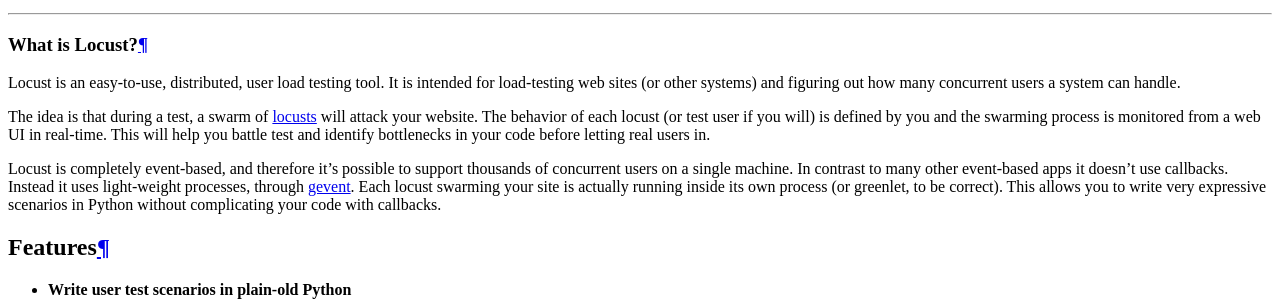
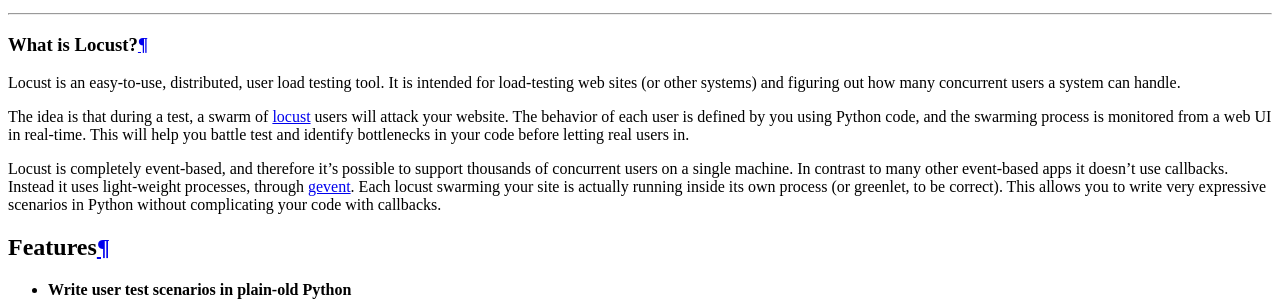
Before and after one commit to locustio/locust, a Sphinx documentation site: the page built from docs/what-is-locust.rst, in a window 1280 px wide. Shown: the part 662-963 px from the top of the page. Built offline with Sphinx 7.4.7 and the Read the Docs theme 2.0.0, drawn with Linux system fonts in a browser that asks for light colours; the version number is read from the project's files by our own code.

Commit message:
More "locust" -> "user" renaming

```diff
--- a/docs/what-is-locust.rst
+++ b/docs/what-is-locust.rst
@@ -5,11 +5,10 @@
 Locust is an easy-to-use, distributed, user load testing tool. It is intended for load-testing web sites
 (or other systems) and figuring out how many concurrent users a system can handle.
 
-The idea is that during a test, a swarm of `locusts <http://en.wikipedia.org/wiki/Locust>`_
-will attack your website. The behavior of each
-locust (or test user if you will) is defined by you and the swarming process is monitored from a
-web UI in real-time. This will help you battle test and identify bottlenecks in your code before
-letting real users in.
+The idea is that during a test, a swarm of `locust <http://en.wikipedia.org/wiki/Locust>`_ users
+will attack your website. The behavior of each user is defined by you using Python code, and the
+swarming process is monitored from a web UI in real-time. This will help you battle test and identify
+bottlenecks in your code before letting real users in.
 
 Locust is completely event-based, and therefore it's possible to support thousands of concurrent
 users on a single machine. In contrast to many other event-based apps it doesn't use callbacks.
--- a/docs/writing-a-locustfile.rst
+++ b/docs/writing-a-locustfile.rst
@@ -69,7 +69,7 @@
 
     $ locust -f locust_file.py WebUser MobileUser
 
-If you wish to make one of these locusts execute more often you can set a weight attribute on those
+If you wish to simulate more users of a certain type you can set a weight attribute on those
 classes. Say for example, web users are three times more likely than mobile users:
 
 .. code-block:: python
```
Also changed, not shown: README.md (+4 -4 lines), 1 other file.
